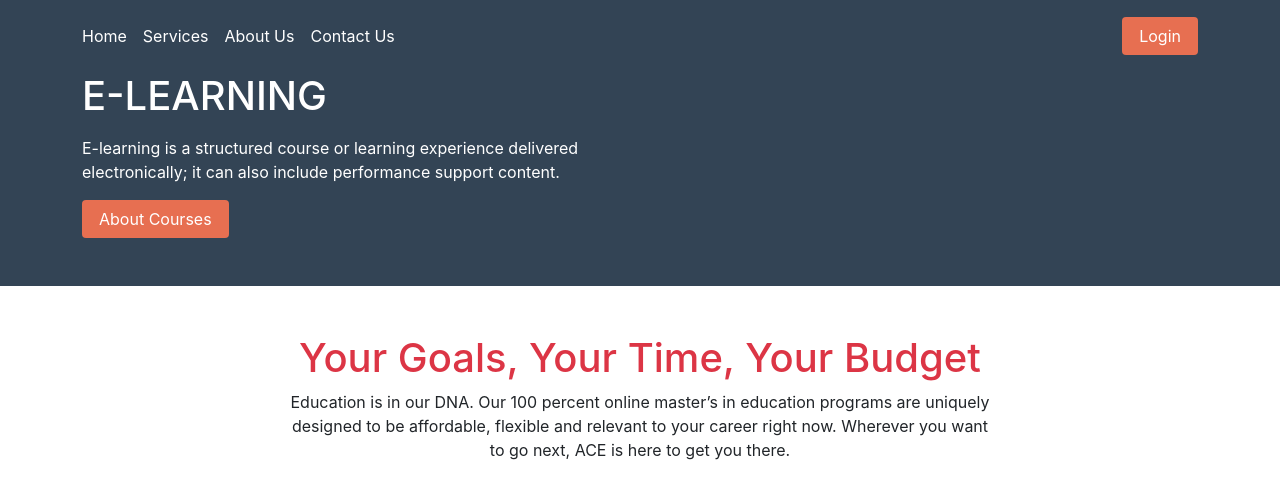
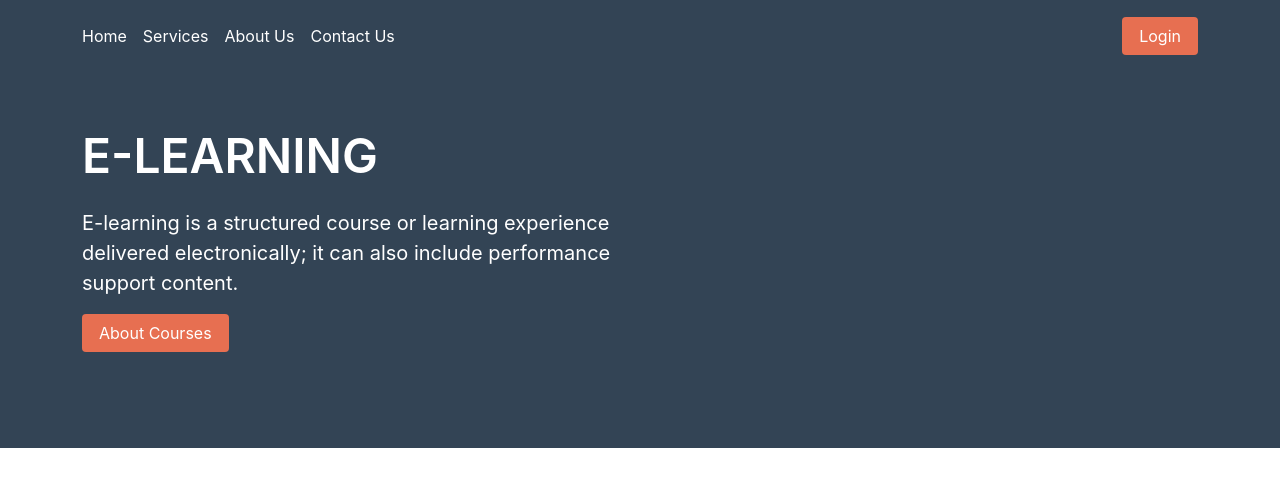
Before and after one commit to habibshrabon/e-learning, a React (Create React App) app: page / in a window 1280 px wide. Shown: the top 498 px of the page. Built offline with nearby package versions, Linux system fonts and the light colour scheme.

Commit message:
just checking

```diff
--- a/src/components/HeroSection/HeroSection.css
+++ b/src/components/HeroSection/HeroSection.css
@@ -14,3 +14,6 @@
   color: #fff;
   text-decoration: none;
 }
+.font-size {
+  font-size: 20px;
+}
--- a/src/components/HeroSection/HeroSection.js
+++ b/src/components/HeroSection/HeroSection.js
@@ -1,24 +1,20 @@
 import React from "react";
-import { Link, useHistory } from "react-router-dom";
 import "./HeroSection.css";
 
 const HeroSection = () => {
   return (
-    <div className="bg-color">
+    <div className="bg-color py-5">
       <div className="container">
         <div className="row pb-5">
-          <div className="col-md-6 d-flex align-items-center">
-            <div>
-              <h1 className="text-white">E-LEARNING</h1>
-              <p className="text-justify my-3 text-white">
-                E-learning is a structured course or learning experience
-                delivered electronically; it can also include performance
-                support content.
-              </p>
-              <button className="btn-style btn px-3 ms-auto">
-                About Courses
-              </button>
-            </div>
+          <div className="col-md-6">
+            <h2 className="text-white">E-LEARNING</h2>
+            <p className="text-justify my-3 text-white font-size">
+              E-learning is a structured course or learning experience delivered
+              electronically; it can also include performance support content.
+            </p>
+            <button className="btn-style btn px-3 ms-auto">
+              About Courses
+            </button>
           </div>
           <div className="col-md-6 p-5"></div>
         </div>
--- a/src/components/Home/Home.js
+++ b/src/components/Home/Home.js
@@ -15,7 +15,7 @@ const Home = () => {
   }, []);
 
   return (
-    <div className="">
+    <>
       <HeroSection />
       <div style={{ maxWidth: "800px" }} className="mx-auto text-center p-5">
         <h1 className="text-center text-danger">
@@ -28,16 +28,16 @@ const Home = () => {
           get you there.
         </p>
       </div>
-      <div className="container pb-5">
+      <div className="container">
         <div className="row">
-          <div className="row row-cols-1 row-cols-md-3 g-4">
+          <div className="row row-cols-1 m-0 row-cols-md-3 g-4 pb-5">
             {services.map((service) => (
               <Service service={service} key={service.id}></Service>
             ))}
           </div>
         </div>
       </div>
-    </div>
+    </>
   );
 };
 
--- a/src/components/Service/Service.js
+++ b/src/components/Service/Service.js
@@ -5,8 +5,7 @@ const Service = (props) => {
   const { img, name, title } = props.service;
   console.log(props);
   return (
-    <div>
-      <div className="col">
+    <div className="col m-0">
       <div className="card card-bg shadow">
         <img
           src={img}
@@ -21,7 +20,6 @@ const Service = (props) => {
         </div>
       </div>
     </div>
-    </div>
   );
 };
 
```
Lines whose indentation alone changed are shown as unchanged.
